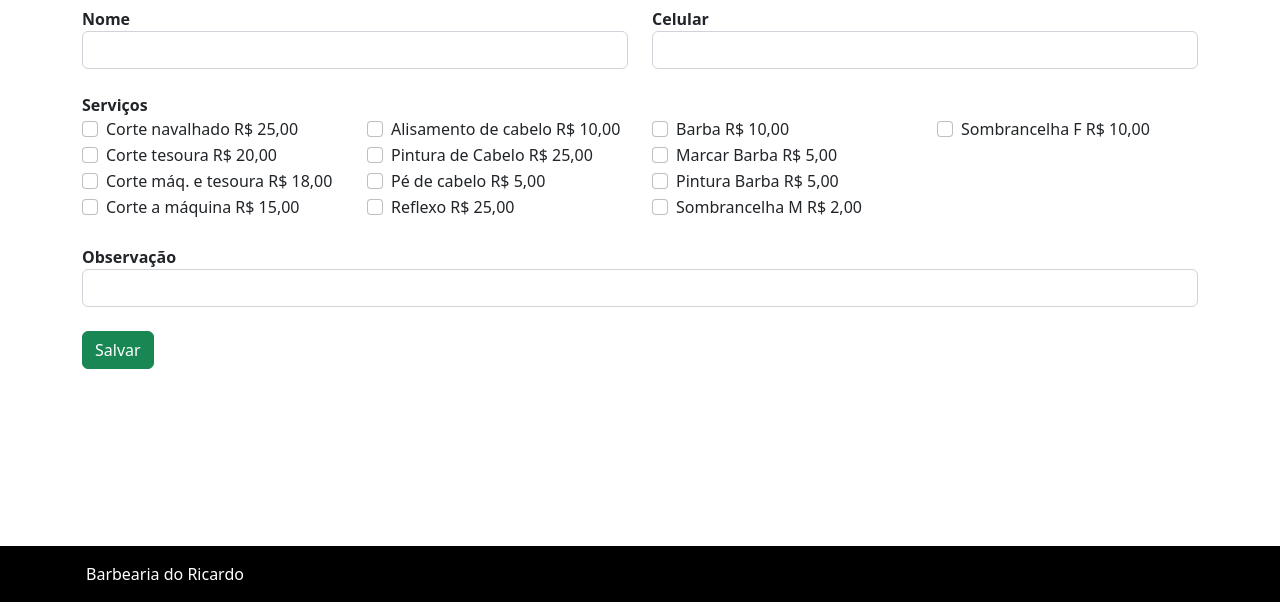
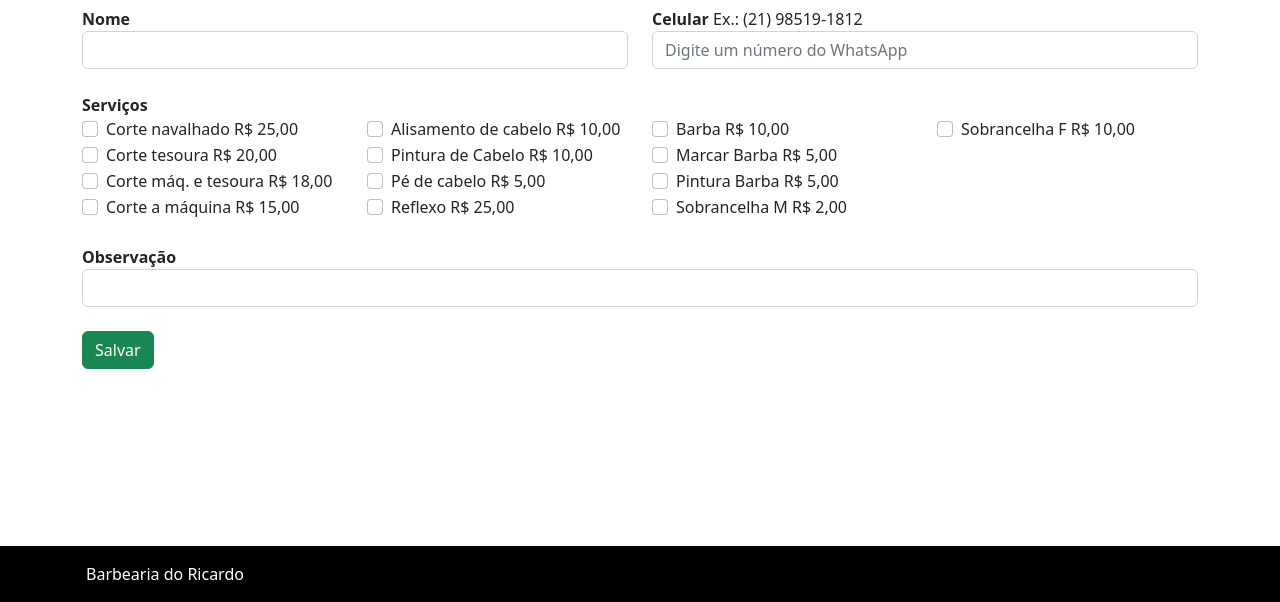
Before and after one commit to leonardoscosta98/projeto-barbearia, a Flask app: template barbearia_projeto/templates/novo.html in a window 1280 px wide; the page is wider, and only the part inside the window is pictured. Shown: the part 198-800 px from the top of that part. Run offline with Flask 2, Linux system fonts and the light colour scheme; the template is opened without the code that fills it, so the values that code supplies are empty; some libraries are stand-ins or nearby versions.

Commit message:
UP - 10/10/2022

```diff
--- a/barbearia_projeto/templates/novo.html
+++ b/barbearia_projeto/templates/novo.html
@@ -10,7 +10,7 @@
         </h4>
     </div>
   </div>
-  <form action="/confirmacao/{{datatable}}/{{horario}}" method="post">
+  <form action="/confirmacao/{{datatable}}/{{horario}}" method="post" id="FormDefault">
     <fieldset>
       <div class="row">
         <div class="col">
@@ -22,8 +22,8 @@
 
         <div class="col">
           <div class="form-group">
-            <label for="nome" ><strong>Celular</strong></label>
-            <input type="text" id="celular" name="celular" class="form-control" required>
+            <label for="nome" ><strong>Celular</strong> Ex.: (21) 98519-1812</label>
+            <input type="text" id="celular" name="celular" class="form-control" placeholder="Digite um número do WhatsApp" maxlength="15"  required>
           </div>
         </div>
       </div>
@@ -34,28 +34,28 @@
             <div class="col">
 
               <div class="form-check">
-                <input class="form-check-input" type="checkbox" value="Corte navalhado R$ 25,00" id="flexCheckChecked" name="1">
+                <input class="form-check-input" type="checkbox" value="25.00 Corte navalhado" id="CorteNavalhado" name="CorteNavalhado">
                 <label class="form-check-label" for="flexCheckChecked">
                   Corte navalhado R$ 25,00
                 </label>
               </div>
 
               <div class="form-check">
-                <input class="form-check-input" type="checkbox" value="Corte tesoura R$ 20,00" id="flexCheckDefault" name="2">
+                <input class="form-check-input" type="checkbox" value="20.00 Corte tesoura" id="CorteTesoura" name="CorteTesoura">
                 <label class="form-check-label" for="flexCheckDefault">
                   Corte tesoura R$ 20,00
                 </label>
               </div>
 
               <div class="form-check">
-                <input class="form-check-input" type="checkbox" value="Corte máq. e tesoura R$ 18,00" id="flexCheckChecked" name="2">
+                <input class="form-check-input" type="checkbox" value="18.00 Corte máq. e tesoura" id="CorteMaqTesoura" name="CorteMaqTesoura">
                 <label class="form-check-label" for="flexCheckChecked">
                   Corte máq. e tesoura R$ 18,00
                 </label>
               </div>
 
               <div class="form-check">
-                <input class="form-check-input" type="checkbox" value="Corte a máquina R$ 15,00" id="flexCheckChecked" name="3">
+                <input class="form-check-input" type="checkbox" value="15.00 Corte a máquina" id="CorteMaquina" name="CorteMaquina">
                 <label class="form-check-label" for="flexCheckChecked">
                   Corte a máquina R$ 15,00
                 </label>
@@ -65,28 +65,28 @@
             <div class="col">
 
               <div class="form-check">
-                <input class="form-check-input" type="checkbox" value="Alisamento de cabelo R$ 10,00" id="flexCheckChecked" name="4">
+                <input class="form-check-input" type="checkbox" value="10.00 Alisamento de cabelo" id="AlisamentoCabelo" name="AlisamentoCabelo">
                 <label class="form-check-label" for="flexCheckChecked">
                   Alisamento de cabelo R$ 10,00
                 </label>
               </div>
 
               <div class="form-check">
-                <input class="form-check-input" type="checkbox" value="Pintura de Cabelo R$ 25,00" id="flexCheckChecked" name="5">
+                <input class="form-check-input" type="checkbox" value="10.00 Pintura de Cabelo" id="PinturaCabelo" name="PinturaCabelo">
                 <label class="form-check-label" for="flexCheckChecked">
-                  Pintura de Cabelo R$ 25,00
+                  Pintura de Cabelo R$ 10,00
                 </label>
               </div>
 
               <div class="form-check">
-                <input class="form-check-input" type="checkbox" value="Corte a máquina R$ 15,00" id="flexCheckChecked" name="6">
+                <input class="form-check-input" type="checkbox" value="05.00 Pé de cabelo" id="PeCabelo" name="PeCabelo">
                 <label class="form-check-label" for="flexCheckChecked">
                   Pé de cabelo R$ 5,00
                 </label>
               </div>
 
               <div class="form-check">
-                <input class="form-check-input" type="checkbox" value="Alisamento de cabelo R$ 10,00" id="flexCheckChecked" name="7">
+                <input class="form-check-input" type="checkbox" value="25.00 Reflexo" id="Reflexo" name="Reflexo">
                 <label class="form-check-label" for="flexCheckChecked">
                   Reflexo R$ 25,00
                 </label>
@@ -97,30 +97,30 @@
             <div class="col">
 
               <div class="form-check">
-                <input class="form-check-input" type="checkbox" value="Barba R$ 10,00" id="flexCheckChecked" name="8">
+                <input class="form-check-input" type="checkbox" value="10.00 Barba" id="Barba" name="Barba">
                 <label class="form-check-label" for="flexCheckChecked">
                   Barba R$ 10,00
                 </label>
               </div>
 
               <div class="form-check">
-                <input class="form-check-input" type="checkbox" value="Marcar Barba R$ 5,00" id="flexCheckChecked" name="9">
+                <input class="form-check-input" type="checkbox" value="05.00 Marcar Barba" id="MarcarBarba" name="MarcarBarba">
                 <label class="form-check-label" for="flexCheckChecked">
                   Marcar Barba R$ 5,00
                 </label>
               </div>
 
               <div class="form-check">
-                <input class="form-check-input" type="checkbox" value="Pintura Barba R$ 5,00" id="flexCheckChecked" name="10">
+                <input class="form-check-input" type="checkbox" value="05.00 Pintura Barba" id="PinturaBarba" name="PinturaBarba">
                 <label class="form-check-label" for="flexCheckChecked">
                   Pintura Barba R$ 5,00
                 </label>
               </div>
 
               <div class="form-check">
-                <input class="form-check-input" type="checkbox" value="Sombrancelha M R$ 2,00" id="flexCheckChecked" name="11">
+                <input class="form-check-input" type="checkbox" value="02.00 Sombrancelha M" id="SobrancelhaM" name="SobrancelhaM">
                 <label class="form-check-label" for="flexCheckChecked">
-                  Sombrancelha M R$ 2,00
+                  Sobrancelha M R$ 2,00
                 </label>
               </div>
 
@@ -128,9 +128,9 @@
 
             <div class="col">
               <div class="form-check">
-                <input class="form-check-input" type="checkbox" value="Sombrancelha F R$ 10,00" id="flexCheckChecked" name="12">
+                <input class="form-check-input" type="checkbox" value="10.00 Sobrancelha F" id="SobrancelhaF" name="SobrancelhaF">
                 <label class="form-check-label" for="flexCheckChecked">
-                  Sombrancelha F R$ 10,00
+                  Sobrancelha F R$ 10,00
                 </label>
               </div>
             </div>
@@ -145,6 +145,7 @@
       <br>
       <button type="button"
               class="btn btn-success"
+              onclick="valorTotal()"
               data-bs-toggle="modal"
               data-bs-target="#modalRemoveBase">Salvar</button>
     </fieldset>
@@ -176,8 +177,7 @@
                       <div class="modal-body">
                           <p>
                               <div style="width: auto; margin-left: 15%;">
-                                <strong>Compartilhe o comprovante através do WhatsApp: (21) 98519-1812</strong
-                                  >
+                                <h5 style="text-align: center;"> <strong>Total: R$ <span id="totalValue"></span></strong> </h4>
                                 <a class="custom-brand"
                                 ><img
                                     src="../../static/img/pix_ricardo.jpg"
@@ -193,6 +193,7 @@
                                   <button class="btn btn-outline-secondary" type="button" onclick="copiarTexto()">Copiar</button>
                                 </div>
                               </div>
+                              <strong>Compartilhe o comprovante através do WhatsApp: (21) 98519-1812</strong>
                               </div>
 
                           </p>
@@ -205,7 +206,10 @@
                           C A N C E L A R
                       </button>
                       <button
-                      type="submit"
+                      type="button"
+                      id = "buttonSave"
+                      name = "buttonSave"
+                      onclick="ValidarCelular()"
                       class="btn btn-success"
                       >
                           C O N F I R M A R
@@ -217,6 +221,125 @@
 
 
   </form>
+  <script>
+    function valorTotal() {
+      let CorteNavalhado   = document.getElementById("CorteNavalhado");
+      let CorteTesoura     = document.getElementById("CorteTesoura");
+      let CorteMaqTesoura  = document.getElementById("CorteMaqTesoura");
+      let CorteMaquina     = document.getElementById("CorteMaquina");
+      let AlisamentoCabelo = document.getElementById("AlisamentoCabelo");
+      let PinturaCabelo    = document.getElementById("PinturaCabelo");
+      let PeCabelo         = document.getElementById("PeCabelo");
+      let Reflexo          = document.getElementById("Reflexo");
+      let Barba            = document.getElementById("Barba");
+      let MarcarBarba      = document.getElementById("MarcarBarba");
+      let PinturaBarba     = document.getElementById("PinturaBarba");
+      let SobrancelhaM     = document.getElementById('SobrancelhaM');
+      let SobrancelhaF     = document.getElementById('SobrancelhaF');
+
+      let Total     = 0;
+
+      if(CorteNavalhado.checked) {
+        Total += parseFloat(CorteNavalhado.value.substring(5, 0))
+      }
+
+      if(CorteTesoura.checked) {
+        Total += parseFloat(CorteTesoura.value.substring(5, 0))
+      }
+
+      if(CorteMaqTesoura.checked) {
+        Total += parseFloat(CorteMaqTesoura.value.substring(5, 0))
+      }
+
+      if(CorteMaquina.checked) {
+        Total += parseFloat(CorteMaquina.value.substring(5, 0))
+      }
+
+      if(AlisamentoCabelo.checked) {
+        Total += parseFloat(AlisamentoCabelo.value.substring(5, 0))
+      }
+
+      if(PinturaCabelo.checked) {
+        Total += parseFloat(PinturaCabelo.value.substring(5, 0))
+      }
+
+      if(PeCabelo.checked) {
+        Total += parseFloat(PeCabelo.value.substring(5, 0))
+      }
+
+      if(Reflexo.checked) {
+        Total += parseFloat(Reflexo.value.substring(5, 0))
+      }
+
+      if(Barba.checked) {
+        Total += parseFloat(Barba.value.substring(5, 0))
+      }
+
+      if(MarcarBarba.checked) {
+        Total += parseFloat(MarcarBarba.value.substring(5, 0))
+      }
+
+      if(PinturaBarba.checked) {
+        Total += parseFloat(PinturaBarba.value.substring(5, 0))
+      }
+
+      if(SobrancelhaM.checked) {
+        Total += parseFloat(SobrancelhaM.value.substring(5, 0))
+      }
+
+      if(SobrancelhaF.checked) {
+        Total += parseFloat(SobrancelhaF.value.substring(5, 0))
+      }
+
+      document.getElementById('totalValue').innerHTML =  Total.toFixed(2)
+
+    }
+  </script>
+  <script>
+      function mascara(o,f){
+      v_obj=o
+      v_fun=f
+      setTimeout("execmascara()",1)
+  }
+  function execmascara(){
+      v_obj.value=v_fun(v_obj.value)
+  }
+  function mtel(v){
+      v=v.replace(/\D/g,""); //Remove tudo o que não é dígito
+      v=v.replace(/^(\d{2})(\d)/g,"($1) $2"); //Coloca parênteses em volta dos dois primeiros dígitos
+      v=v.replace(/(\d)(\d{4})$/,"$1-$2"); //Coloca hífen entre o quarto e o quinto dígitos
+      return v;
+  }
+  function id( el ){
+    return document.getElementById( el );
+  }
+  window.onload = function(){
+    id('celular').onkeyup = function(){
+      mascara( this, mtel );
+    }
+  }
+  </script>
+
+  <script>
+    function ValidarCelular() {
+        var myform = document.getElementById("FormDefault");
+        let Campo_Celular = document.getElementById("celular");
+        var tamanho = Campo_Celular.value;
+
+        if (tamanho.length == 15){
+          console.log('tamanho', tamanho.length)
+          myform.submit();
+          // document.getElementById("buttonSave").addEventListener("click", function () {
+          // myform.submit();});
+        }
+        else{
+          console.log('tamanho', tamanho.length)
+          alert('Celular Inválido. Verifique.')
+        }
+
+    }
+
+  </script>
 
   <script>
     function copiarTexto() {
```
Also changed, not shown: barbearia_projeto/admin.py (+8 -10 lines), barbearia_projeto/templates/admin.html (+6 -2 lines), barbearia_projeto/utils.py (+44 -1 lines), barbearia_projeto/static/img/pix_ricardo.jpg, barbearia_projeto/static/img/whatsapp.png (added).
